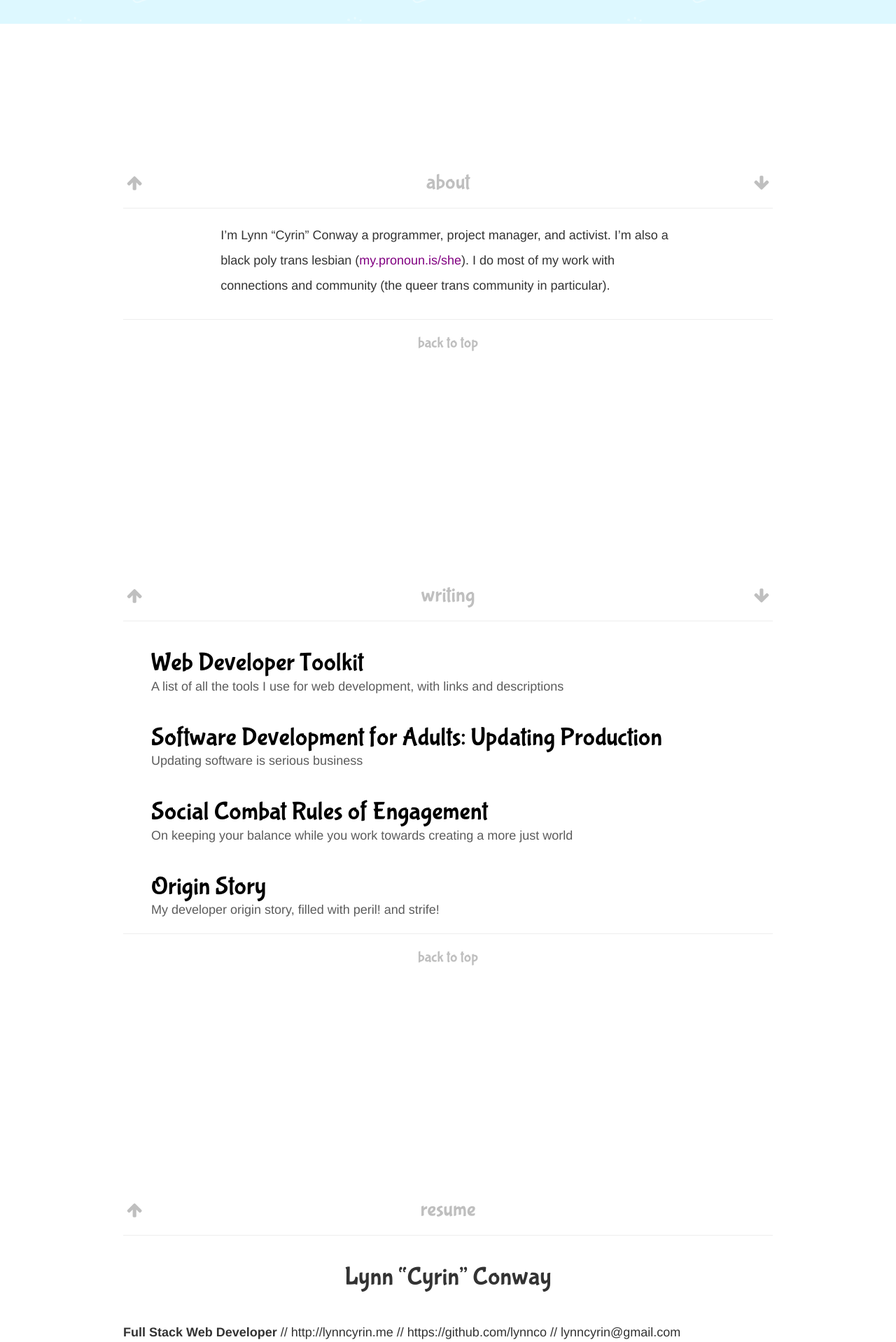
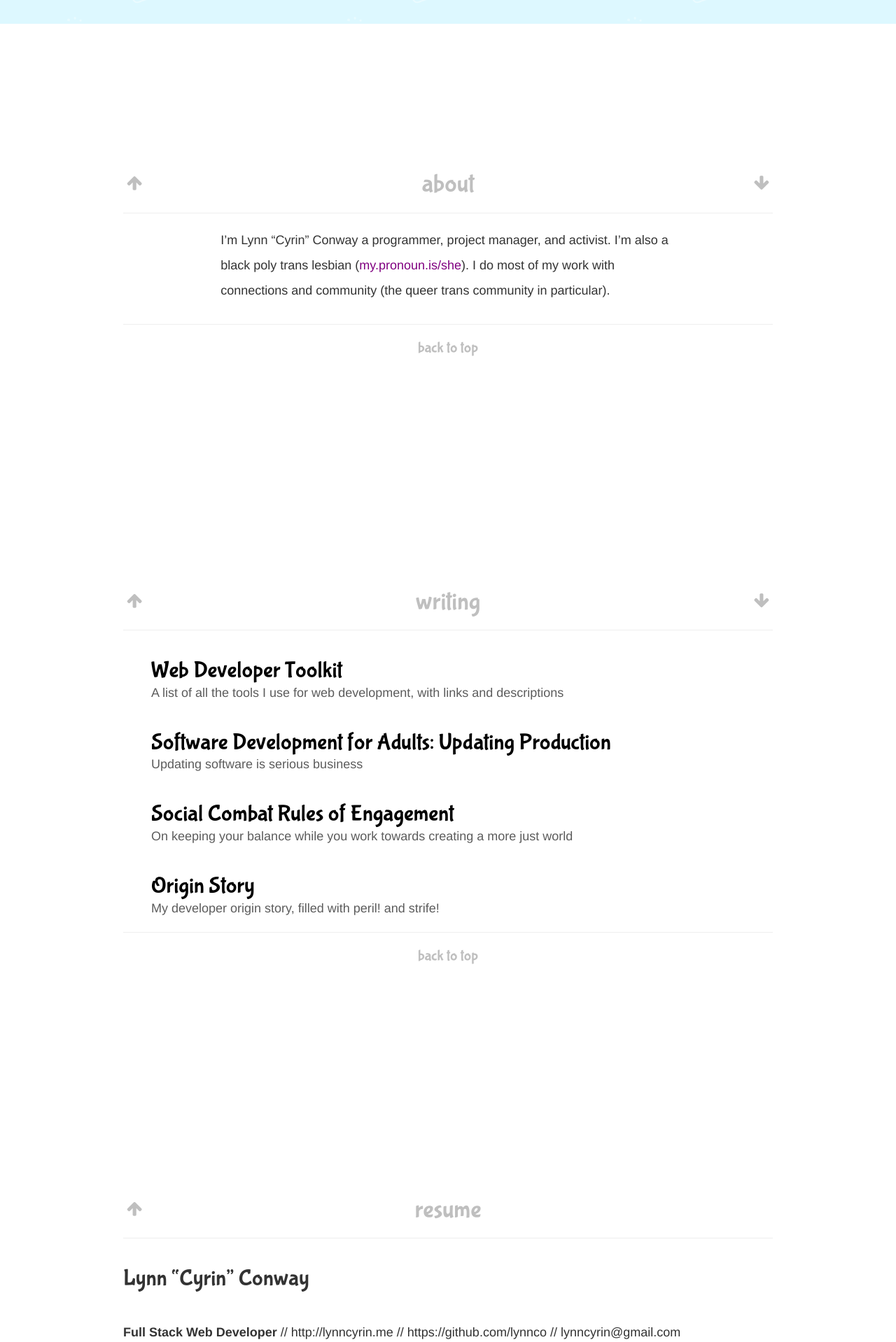
Before and after one commit to coilysiren/lynncyrin.github.io, a Jekyll site: the page built from index.html, in a window 1280 px wide. Shown: the part 866-2784 px from the top of the page at 70% size. Built offline with Jekyll 4.4.1, drawn with Linux system fonts in a browser that asks for light colours; nearby versions of some CDN libraries.

Commit message:
update article heading styles

```diff
--- a/_sass/_article.sass
+++ b/_sass/_article.sass
@@ -47,19 +47,18 @@ article, .index-articles>*
         a
             color: black
 
-
     h2
-        text-align: center
+        font-size: 2em
         margin: 0
 
     h3
-        font-size: 2em
+        font-size: 1.8em
 
     h4
-        font-size: 1.75em
+        font-size: 1.6em
 
     h5
-        font-size: 1.5em
+        font-size: 1.4em
 
     ul
         margin-bottom: 30px
@@ -107,7 +106,7 @@ article, .index-articles>*
 
 
     h2, h3, h4, h5
-        text-align: center
+        text-align: left
         margin: 40px 0
 
     p
```
